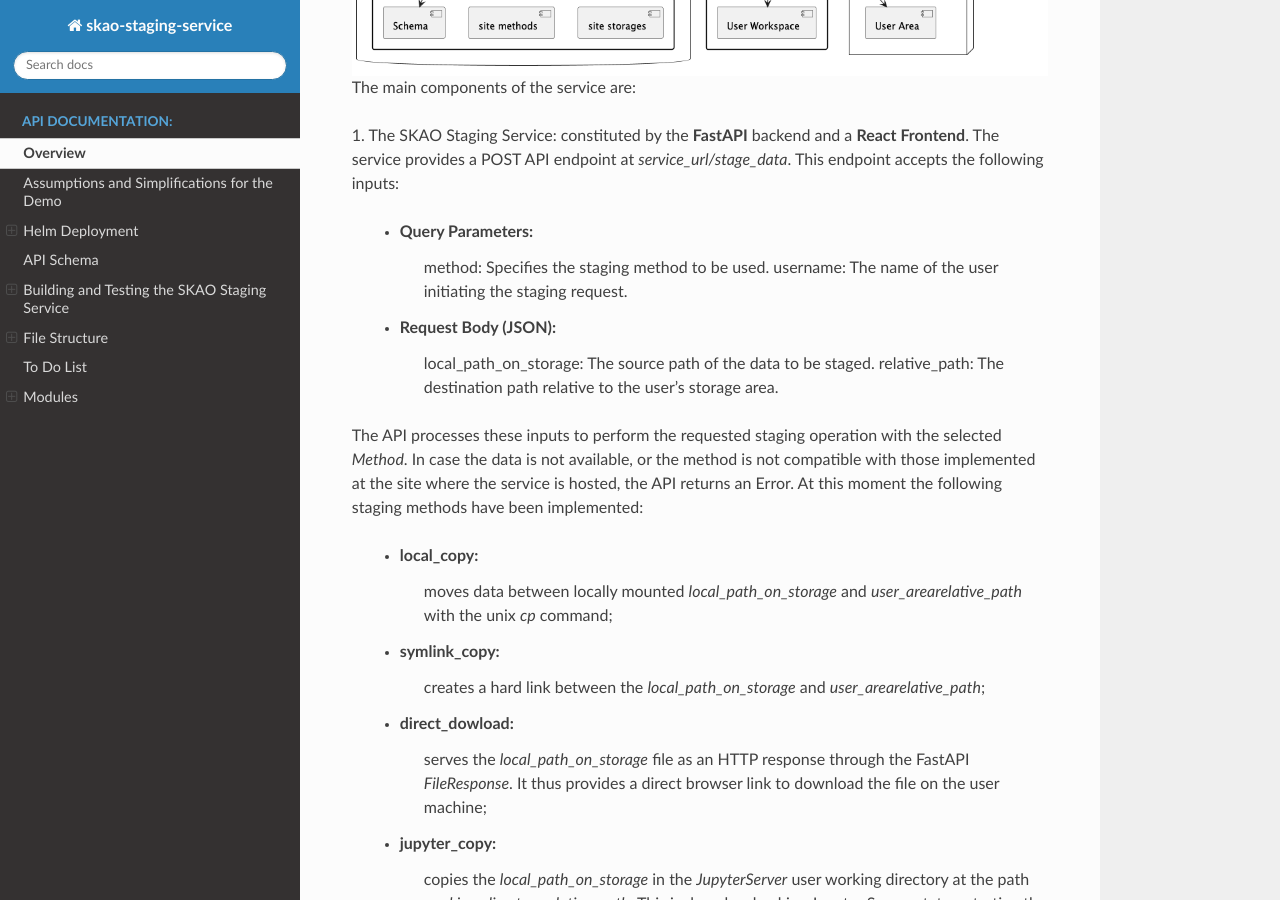
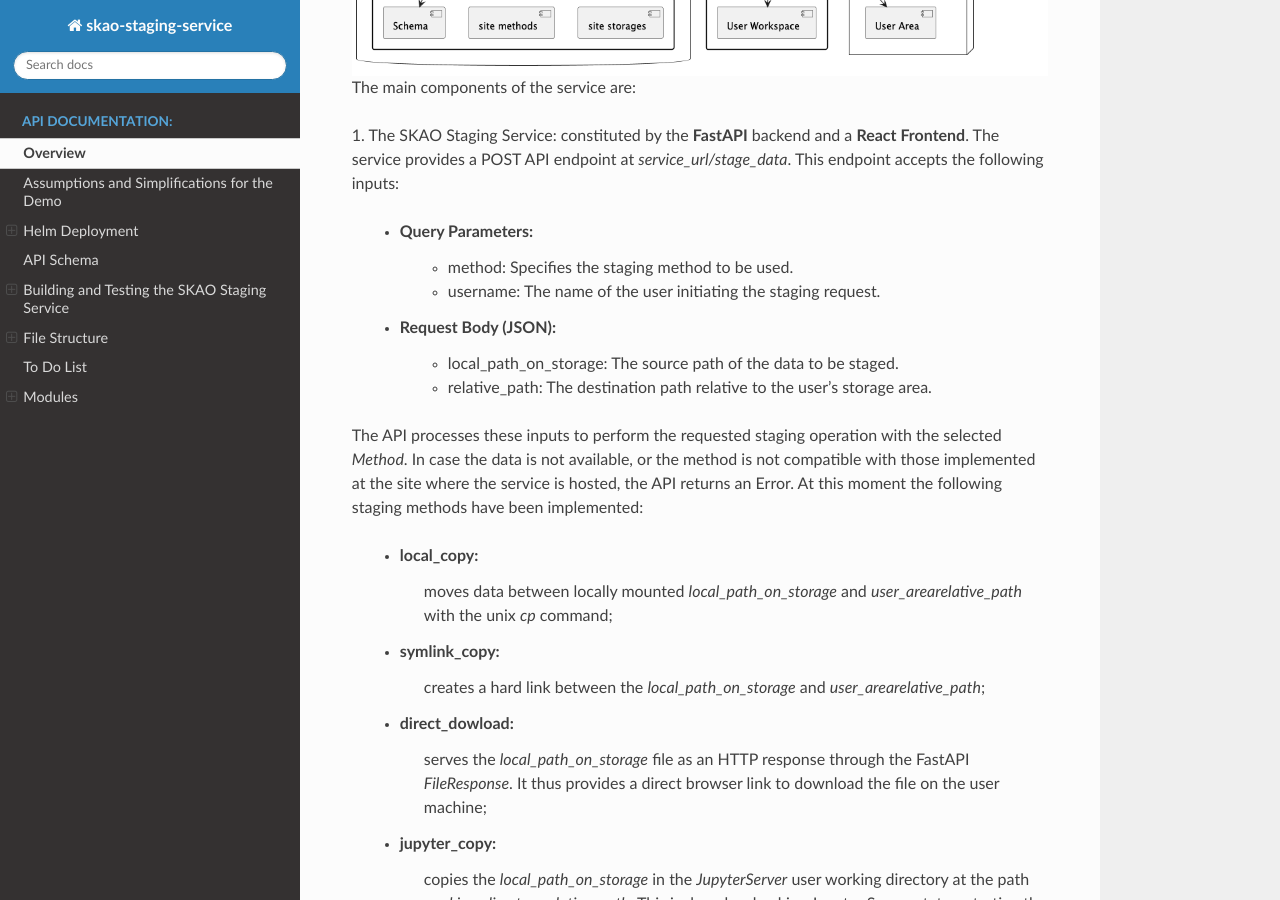
Before and after one commit to MicheleDelliVeneri/skao-staging-service, a Sphinx documentation site: the page built from docs/source/overview.rst, in a window 1280 px wide and 900 px high, scrolled down 545 px. Built offline with Sphinx 7.4.7 and the Read the Docs theme 3.1.0, drawn with Linux system fonts in a browser that asks for light colours; some of the changed lines change nothing that is shown.

Commit message:
fix: list not properly formatted in docs

```diff
--- a/docs/source/overview.rst
+++ b/docs/source/overview.rst
@@ -11,11 +11,11 @@
 1. The SKAO Staging Service: constituted by the **FastAPI** backend and a **React Frontend**.
 The service provides a POST API endpoint at `service_url/stage_data`. This endpoint accepts the following inputs:
     - Query Parameters:
-        method: Specifies the staging method to be used.
-        username: The name of the user initiating the staging request.
+        * method: Specifies the staging method to be used.
+        * username: The name of the user initiating the staging request.
     - Request Body (JSON):
-        local_path_on_storage: The source path of the data to be staged.
-        relative_path: The destination path relative to the user's storage area.
+        * local_path_on_storage: The source path of the data to be staged.
+        * relative_path: The destination path relative to the user's storage area.
 The API processes these inputs to perform the requested staging operation with the selected `Method`.
 In case the data is not available, or the method is not compatible with those implemented at the site where the
 service is hosted, the API returns an Error. At this moment the following staging methods have been implemented:
```
